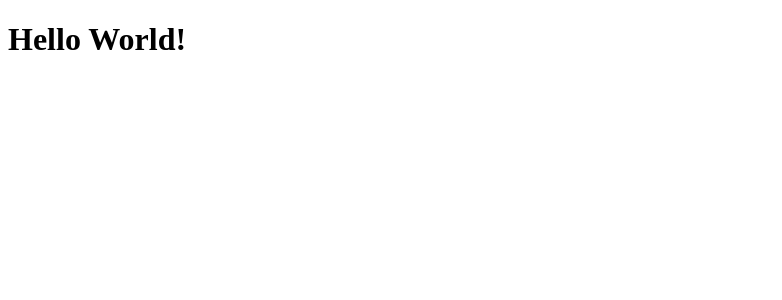
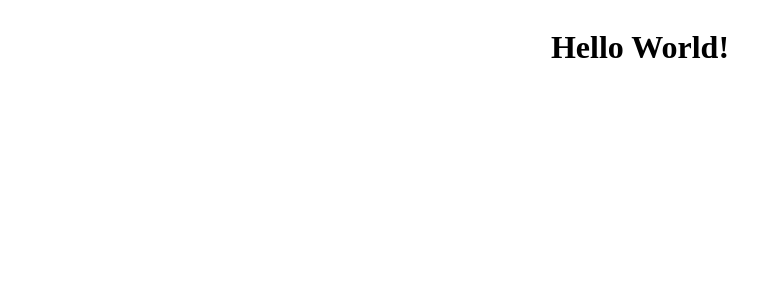
Before and after one commit to ShowKa/LogicCircuit, a Vue app: page / in a window 1280 px wide. Shown: the top 300 px of the page, without its empty margins (0-782 px from the left). Built offline with nearby package versions, Linux system fonts and the light colour scheme.

Commit message:
load css to vue

```diff
--- /dev/null
+++ b/assets/app.css
@@ -0,0 +1,8 @@
+.full-width {
+  width: 100%;
+}
+.center-content {
+  display: flex;
+  justify-content: center;
+  align-items: center;
+}
--- a/src/App.vue
+++ b/src/App.vue
@@ -1,5 +1,5 @@
 <template>
-  <div>
+  <div class="full-width center-content">
     <h1>Hello World!</h1>
   </div>
 </template>
--- a/src/app.js
+++ b/src/app.js
@@ -1,5 +1,6 @@
 import Vue from 'vue'
 import App from './App.vue'
+import '../assets/app.css'
 new Vue({
   el: '#app',
   render: h => h(App)
```
Also changed, not shown: 1 other file (tests, documents, lock files or other folders).
